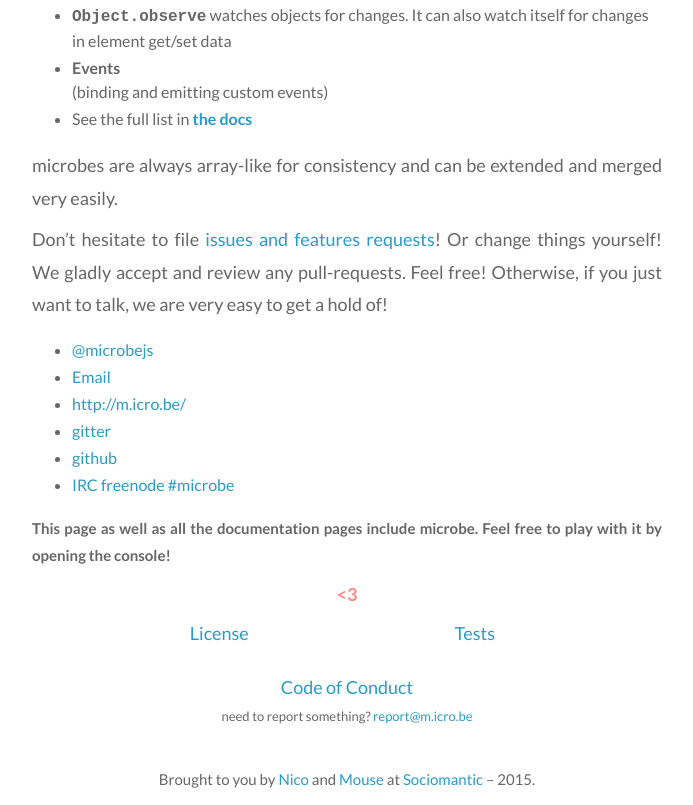
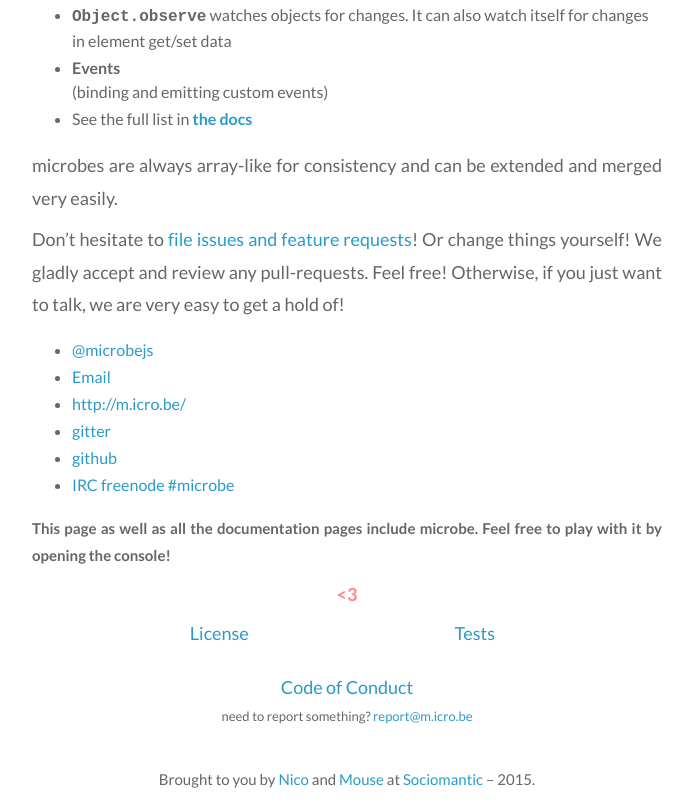
Before and after one commit to sociomantic-tsunami/microbe, a website: page www/index.html in a window 1280 px wide. Shown: the part 800-1605 px from the top of the page, without its empty margins (293-986 px from the left). Drawn offline with Linux system fonts and the light colour scheme.

Commit message:
fixed index typos

```diff
--- a/www/index.html
+++ b/www/index.html
@@ -72,7 +72,7 @@
 
 
 
-            <p>Don’t hesitate to file <a href="https://github.com/sociomantic/microbe/issues" target="_blank" class="uri">issues and features requests</a>! Or change things yourself! We gladly accept and review any pull-requests. Feel free! Otherwise, if you just want to talk, we are very easy to get a hold of!
+            <p>Don’t hesitate to <a href="https://github.com/sociomantic/microbe/issues" target="_blank" class="uri">file issues and feature requests</a>! Or change things yourself! We gladly accept and review any pull-requests. Feel free! Otherwise, if you just want to talk, we are very easy to get a hold of!
 
             <ul>
                 <li><a href="https://www.twitter.com/microbejs">@microbejs</a></li>
```
